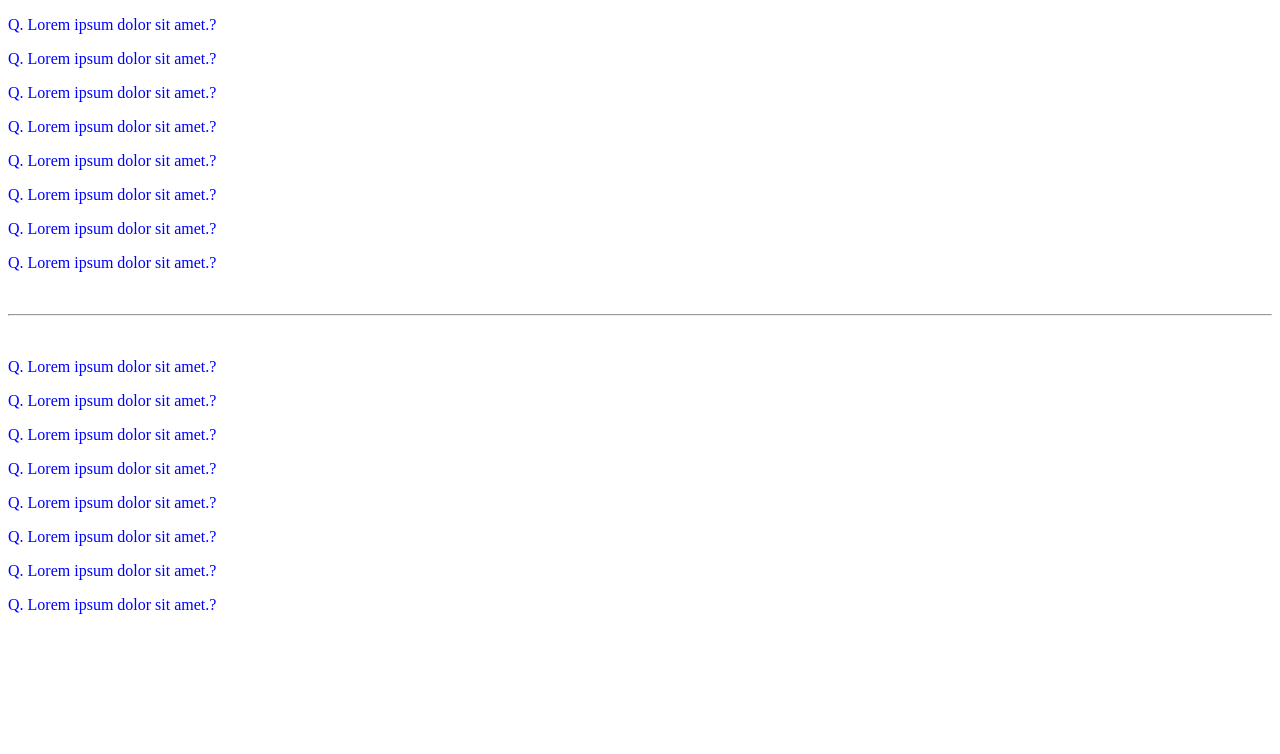
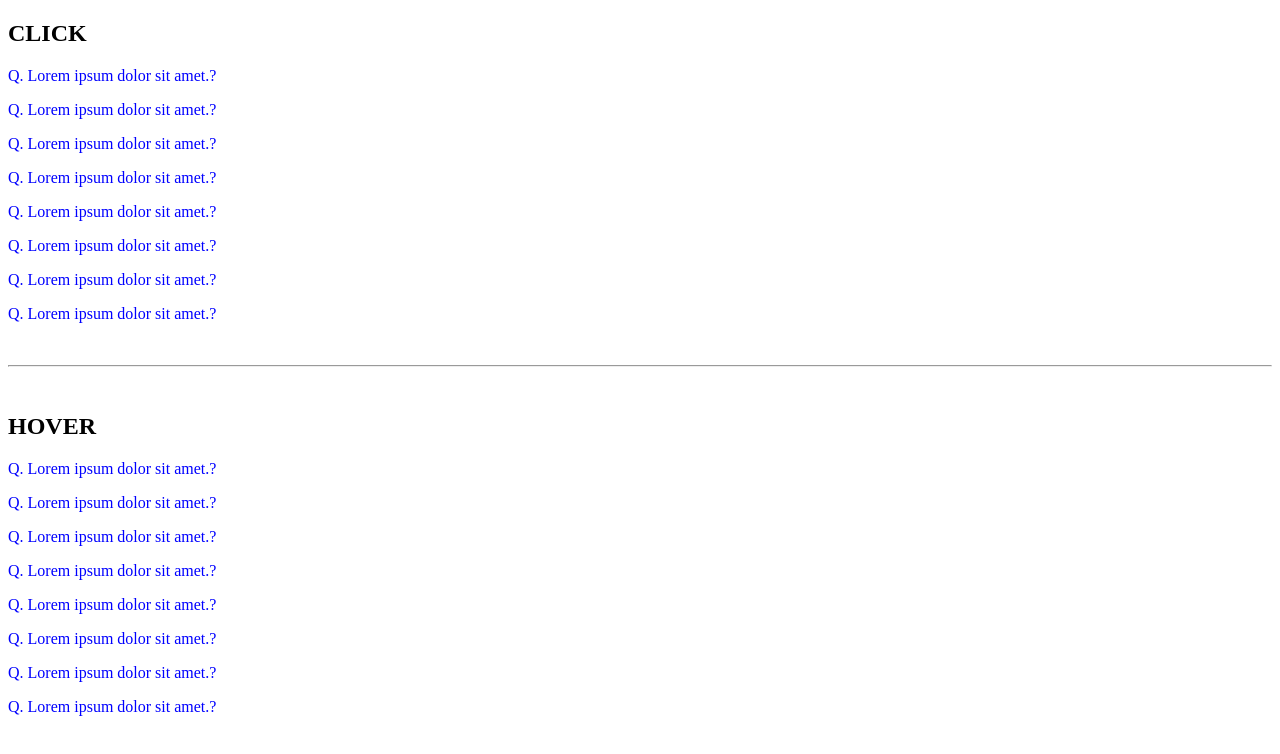
Before and after one commit to bishakhaa28/Jquery, a plain HTML site: page index.html in a window 1280 px wide. Drawn offline with nearby package versions, Linux system fonts and the light colour scheme.

Commit message:
Add files via upload

```diff
--- a/index.html
+++ b/index.html
@@ -26,6 +26,7 @@
 </head>
 <body>
    <div class="first_section">
+    <h2 class="text-primary mb-5">CLICK</h2>
         <p class="question card text-bold">Lorem ipsum dolor sit amet.</p>
         <p class="answer">Lorem ipsum dolor sit amet consectetur, adipisicing elit. Dolorem dicta quod iure nesciunt esse nihil libero et possimus unde sed? Cum id libero illum odit cupiditate commodi sunt necessitatibus ea?</p>
         <p class="question text-bold">Lorem ipsum dolor sit amet.</p>
@@ -47,6 +48,7 @@
 <br><hr><br>
 
     <div class="second_section">
+        <h2 class="text-primary mb-5">HOVER</h2>
         <p class="question text-bold">Lorem ipsum dolor sit amet.</p>
         <p class="answer">Lorem ipsum dolor sit amet consectetur, adipisicing elit. Dolorem dicta quod iure nesciunt esse nihil libero et possimus unde sed? Cum id libero illum odit cupiditate commodi sunt necessitatibus ea?</p>
         <p class="question text-bold">Lorem ipsum dolor sit amet.</p>
```
